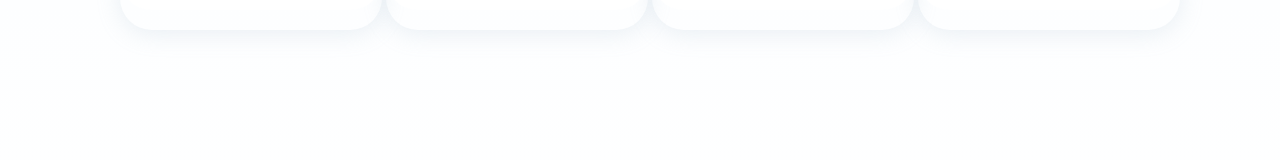
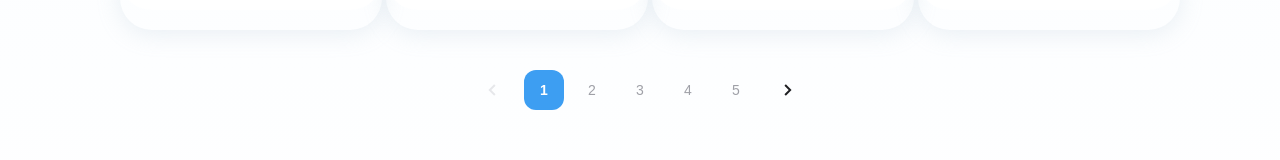
Before and after one commit to yuwonkyu/codenomad, a Next.js app: page / in a window 1280 px wide. Shown: the part 2291-2451 px from the top of the page. Built offline with nearby package versions, Linux system fonts and the light colour scheme; a web font is replaced by a local one.

Commit message:
✨feat: 페이지 네이션 공통 컴포넌트 구현& 홈메인 적용

```diff
--- /dev/null
+++ b/src/components/common/Pagination.tsx
@@ -0,0 +1,63 @@
+'use client';
+
+interface PaginationProps {
+  currentPage: number;
+  totalPages: number;
+  onPageChange: (page: number) => void;
+}
+
+const Pagination = ({ currentPage, totalPages, onPageChange }: PaginationProps) => {
+  const getPageNumbers = () => {
+    const maxPagesToShow = 5;
+    let start = Math.max(1, currentPage - Math.floor(maxPagesToShow / 2));
+    let end = start + maxPagesToShow - 1;
+
+    if (end > totalPages) {
+      end = totalPages;
+      start = Math.max(1, end - maxPagesToShow + 1);
+    }
+
+    return Array.from({ length: end - start + 1 }, (_, i) => start + i);
+  };
+
+  return (
+    <div className='flex items-center justify-center gap-12 mt-40'>
+      {/* 왼쪽 화살표 */}
+      <button
+        onClick={() => onPageChange(currentPage - 1)}
+        disabled={currentPage === 1}
+        className='w-40 h-40 flex items-center justify-center cursor-pointer disabled:opacity-30 disabled:cursor-default'
+      >
+        <img src='/icons/icon_chevron_left.svg' alt='이전 페이지' className='w-40 h-40' />
+      </button>
+
+      {/* 페이지 번호 */}
+      <div className='flex gap-8'>
+        {getPageNumbers().map((page) => (
+          <button
+            key={page}
+            onClick={() => onPageChange(page)}
+            className={`w-40 h-40 rounded-xl text-14-m flex items-center justify-center cursor-pointer transition-colors ${
+              page === currentPage
+                ? 'bg-primary-500 text-white font-bold'
+                : 'text-gray-400 hover:text-gray-950'
+            }`}
+          >
+            {page}
+          </button>
+        ))}
+      </div>
+
+      {/* 오른쪽 화살표 */}
+      <button
+        onClick={() => onPageChange(currentPage + 1)}
+        disabled={currentPage === totalPages}
+        className='w-40 h-40 flex items-center justify-center cursor-pointer disabled:opacity-30 disabled:cursor-default'
+      >
+        <img src='/icons/icon_chevron_right.svg' alt='다음 페이지' className='w-40 h-40' />
+      </button>
+    </div>
+  );
+};
+
+export default Pagination;
--- a/src/components/landing/AllActivities.tsx
+++ b/src/components/landing/AllActivities.tsx
@@ -4,6 +4,7 @@ import { useState } from 'react';
 import CategoryFilter from './CategoryFilter';
 import PriceSortDropdown from './PriceSortDropdown';
 import LandingCard from './LandingCard';
+import Pagination from '../common/Pagination';
 
 const mockActivities = [
   {
@@ -75,6 +76,7 @@ const mockActivities = [
 const AllActivities = () => {
   const [selectedCategory, setSelectedCategory] = useState<string | null>(null);
   const [selectedSort, setSelectedSort] = useState<string | null>(null);
+  const [currentPage, setCurrentPage] = useState(1);
 
   return (
     <section className='mt-80 mb-160'>
@@ -83,7 +85,6 @@ const AllActivities = () => {
         <h2 className='text-20-b md:text-24-b'>🛼 모든 체험</h2>
         <PriceSortDropdown selectedSort={selectedSort} onSelectSort={setSelectedSort} />
       </div>
-
       {/* 카테고리 필터 (아래로 내려오기) */}
       <div className='mb-20'>
         <CategoryFilter
@@ -91,13 +92,18 @@ const AllActivities = () => {
           onSelectCategory={setSelectedCategory}
         />
       </div>
-
       {/* 카드 목록 */}
       <div className='grid grid-cols-2 sm:grid-cols-2 lg:grid-cols-4 gap-16 sm:gap-24 no-scrollbar'>
         {mockActivities.map((item) => (
           <LandingCard key={item.id} {...item} />
         ))}
       </div>
+      {/* 페이지네이션 */}
+      <Pagination
+        currentPage={currentPage}
+        totalPages={7}
+        onPageChange={(page) => setCurrentPage(page)}
+      />
     </section>
   );
 };
```
Also changed, not shown: public/icons/icon_chevron_left.svg (added), public/icons/icon_chevron_right.svg (added).
